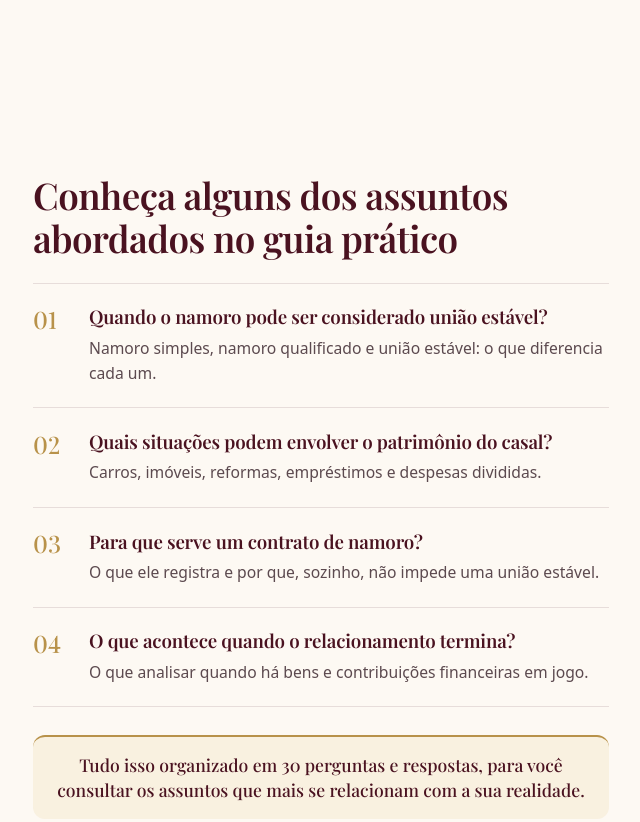
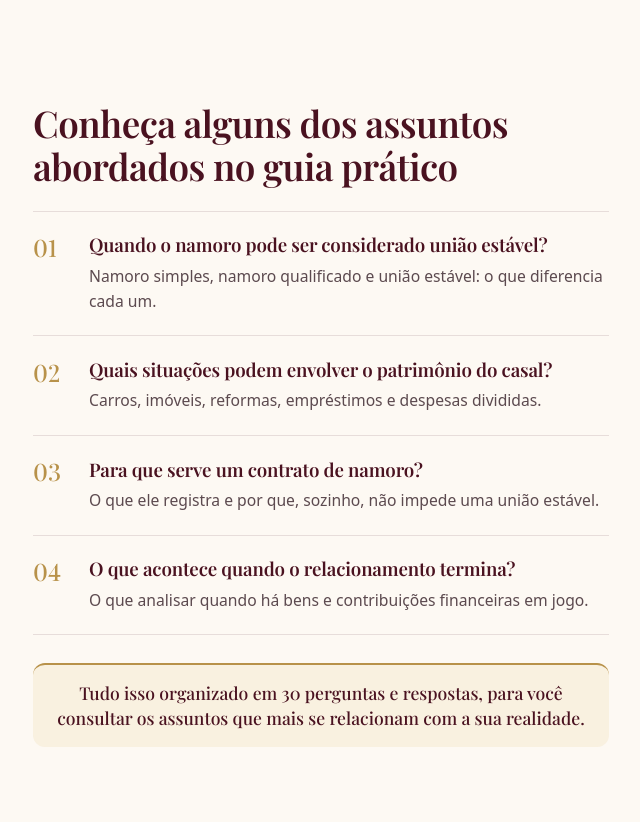
Before and after one commit to Aglauberto/namoro-ou-uniao-estavel, a plain HTML site: page index.html in a window 1280 px wide. Shown: the part 2290-3112 px from the top of the page, without its empty margins (319-959 px from the left). Drawn offline with nearby package versions, Linux system fonts and the light colour scheme; a web font is replaced by a local one.

Commit message:
style: reduz espacamento entre secao de crencas e conteudo

```diff
--- a/styles.css
+++ b/styles.css
@@ -345,6 +345,7 @@ button { font: inherit; color: inherit; }
 .section { padding: 4rem 0; position: relative; }
 .section--cream { background: var(--cream-100); }
 .section--paper { background: var(--cream-50); }
+#conteudo.section { padding-top: 1rem; }
 .section--wine {
   color: var(--cream-50);
   background:
```
